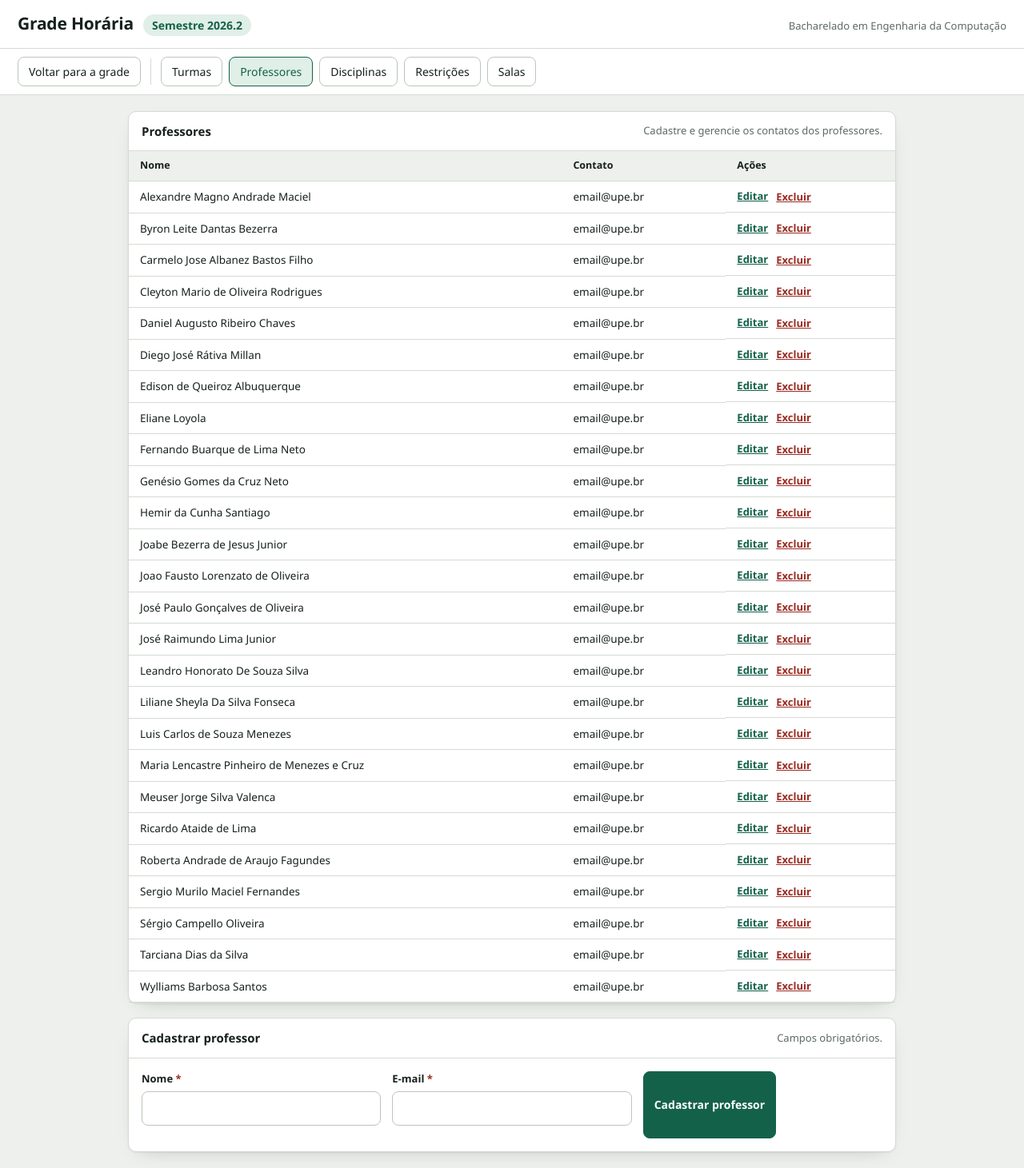
After one commit to Marllon-Kauan/Projeto-Teoria-dos-Grafos, a Flask app: page /professores in a window 1280 px wide. The commit adds this page. Shown: the whole page at 80% size. Run offline with Flask 3, Linux system fonts and the light colour scheme; data comes from the database, SQL or seed files in the repository.

Commit message:
feat: adiciona gerenciamento de professores e disciplinas

```diff
--- a/src/app.py
+++ b/src/app.py
@@ -629,37 +629,143 @@ EMAIL_REGEX = r"^[\w\.-]+@[\w\.-]+\.\w+$"
 def email_valido(email):
     return bool(re.match(EMAIL_REGEX, email or ""))
 
+
+def _render_professores(valores=None):
+    return render_template(
+        "professores.html",
+        semestre=repo.semestre(),
+        professores=repo.professores_detalhados(),
+        valores=valores or {},
+    )
+
+
+def _render_disciplinas(valores=None):
+    return render_template(
+        "disciplinas.html",
+        semestre=repo.semestre(),
+        disciplinas=list(repo.disciplinas().values()),
+        periodos=repo.PERIODOS,
+        valores=valores or {},
+    )
+
+
+def _disciplina_formulario(origem):
+    """Valida e normaliza os campos da tela de disciplinas."""
+    codigo = (origem.get("codigo") or "").strip().upper()
+    nome = (origem.get("nome") or "").strip()
+    periodo_texto = (origem.get("periodo") or "").strip()
+    carga_texto = (origem.get("carga") or "").strip()
+    eletiva = origem.get("eletiva") == "1"
+    valores = {
+        "codigo": codigo, "nome": nome, "periodo": periodo_texto,
+        "carga": carga_texto, "eletiva": "1" if eletiva else "0",
+    }
+    if not codigo or not nome or not carga_texto:
+        return valores, None, "Preencha todos os campos obrigatórios."
+    try:
+        carga = int(carga_texto)
+    except ValueError:
+        return valores, None, "A carga horária deve ser um número inteiro maior que zero."
+    if carga <= 0:
+        return valores, None, "A carga horária deve ser maior que zero."
+    if periodo_texto:
+        if not periodo_texto.isdigit() or int(periodo_texto) not in repo.PERIODOS:
+            return valores, None, "Selecione um período curricular válido."
+        periodo = int(periodo_texto)
+    else:
+        periodo = None
+    if not eletiva and periodo is None:
+        return valores, None, "Disciplinas não eletivas exigem um período curricular específico."
+    return valores, (codigo, nome, periodo, carga, eletiva), None
+
+
+def _valores_disciplina(disciplina):
+    return {
+        "codigo": disciplina["cod"],
+        "nome": disciplina["nome"],
+        "periodo": "" if disciplina["periodo"] is None else str(disciplina["periodo"]),
+        "carga": str(disciplina["carga_horaria"]),
+        "eletiva": "1" if disciplina["eletiva"] else "0",
+    }
+
 #Tela principal de listagem dos professores.
 @app.route("/professores")
 def listar_professores():
-    return render_template(
-        "professores.html",
-        semestre=repo.semestre(),
-        professores=repo.professores_detalhados()
-    )
+    return _render_professores()
 
 
 #Cadastro de novo professor
 @app.route("/professores/novo", methods=["POST"])
 def novo_professor():
-    nome = request.form.get("nome")
-    email = request.form.get("email")
+    nome = (request.form.get("nome") or "").strip()
+    email = (request.form.get("email") or "").strip()
+    valores = {"nome": nome, "email": email}
 
     if not nome or not email:
         flash("Preencha todos os campos obrigatórios.", "erro")
-        return redirect(url_for("listar_professores"))
+        return _render_professores(valores)
 
     if not email_valido(email):
         flash("Informe um e-mail em formato válido (ex: professor@upe.br).", "erro")
-        return redirect(url_for("listar_professores"))
+        return _render_professores(valores)
 
     erro = repo.criar_professor(nome, email)
     if erro:
         flash(erro, "erro")
+        return _render_professores(valores)
     else:
         flash("Professor cadastrado com sucesso.", "ok")
 
     return redirect(url_for("listar_professores"))
+
+
+@app.route("/disciplinas")
+def listar_disciplinas():
+    return _render_disciplinas()
+
+
+@app.route("/disciplinas/nova", methods=["POST"])
+def nova_disciplina():
+    valores, dados, erro = _disciplina_formulario(request.form)
+    if erro:
+        flash(erro, "erro")
+        return _render_disciplinas(valores)
+    erro = repo.criar_disciplina(*dados)
+    if erro:
+        flash(erro, "erro")
+        return _render_disciplinas(valores)
+    flash("Disciplina cadastrada com sucesso.", "ok")
+    return redirect(url_for("listar_disciplinas"))
+
+
+@app.route("/disciplinas/<int:dis_id>/editar", methods=["GET", "POST"])
+def editar_disciplina(dis_id):
+    disciplina = repo.buscar_disciplina(dis_id)
+    if not disciplina:
+        flash("Disciplina não encontrada.", "erro")
+        return redirect(url_for("listar_disciplinas"))
+    if request.method == "POST":
+        valores, dados, erro = _disciplina_formulario(request.form)
+        if erro:
+            flash(erro, "erro")
+            return render_template("editar_disciplina.html", semestre=repo.semestre(), disciplina=disciplina, periodos=repo.PERIODOS, valores=valores)
+        erro = repo.atualizar_disciplina(dis_id, *dados)
+        if erro:
+            flash(erro, "erro")
+            return render_template("editar_disciplina.html", semestre=repo.semestre(), disciplina=disciplina, periodos=repo.PERIODOS, valores=valores)
+        flash("Disciplina atualizada com sucesso.", "ok")
+        return redirect(url_for("listar_disciplinas"))
+    return render_template("editar_disciplina.html", semestre=repo.semestre(), disciplina=disciplina, periodos=repo.PERIODOS, valores=_valores_disciplina(disciplina))
+
+
+@app.route("/disciplinas/<int:dis_id>/excluir", methods=["POST"])
+def excluir_disciplina(dis_id):
+    erro = repo.excluir_disciplina(dis_id)
+    if erro:
+        flash(erro, "erro")
+    else:
+        flash("Disciplina excluída com sucesso.", "ok")
+    return redirect(url_for("listar_disciplinas"))
 
 
 #Edição dos dados do professor
--- /dev/null
+++ b/src/templates/editar_disciplina.html
@@ -0,0 +1,6 @@
+{% extends "base.html" %}
+{% block titulo %}Editar disciplina{% endblock %}
+{% block toolbar %}<nav class="toolbar"><a class="btn" href="{{ url_for('listar_disciplinas') }}">Voltar para disciplinas</a><a class="btn" href="{{ url_for('listar_professores') }}">Professores</a></nav>{% endblock %}
+{% block conteudo %}<div class="pagina"><section class="painel"><div class="painel-head"><h2>Editar disciplina</h2><span class="sub">Atualize código, nome, período, carga horária e modalidade.</span></div><form class="painel-body formulario" method="post">
+<div class="campo"><label for="codigo">Código <span class="obrigatorio">*</span></label><input id="codigo" name="codigo" required value="{{ valores.get('codigo', '') }}"></div><div class="campo"><label for="nome">Nome <span class="obrigatorio">*</span></label><input id="nome" name="nome" required value="{{ valores.get('nome', '') }}"></div><div class="campo"><label for="periodo">Período</label><select id="periodo" name="periodo"><option value="">Sem período específico</option>{% for periodo in periodos %}<option value="{{ periodo }}" {% if valores.get('periodo')|string == periodo|string %}selected{% endif %}>{{ periodo }}º período</option>{% endfor %}</select><small id="periodo-ajuda" class="ajuda"></small></div><div class="campo"><label for="carga">Carga horária <span class="obrigatorio">*</span></label><input id="carga" name="carga" type="number" min="1" step="1" required value="{{ valores.get('carga', '') }}"></div><div class="campo"><label for="eletiva">Eletiva <span class="obrigatorio">*</span></label><select id="eletiva" name="eletiva" required><option value="0" {% if valores.get('eletiva') != '1' %}selected{% endif %}>Não</option><option value="1" {% if valores.get('eletiva') == '1' %}selected{% endif %}>Sim</option></select></div><button class="btn primary" type="submit">Salvar alterações</button><a class="btn" href="{{ url_for('listar_disciplinas') }}">Cancelar</a></form></section></div>{% endblock %}
+{% block scripts %}<script src="{{ url_for('static', filename='js/disciplinas.js') }}"></script>{% endblock %}
--- a/src/templates/editar_turma.html
+++ b/src/templates/editar_turma.html
@@ -6,6 +6,8 @@
   <a class="btn" href="{{ url_for('turmas') }}">Voltar para turmas</a>
   <span class="sep"></span>
   <a class="btn" href="{{ url_for('turmas') }}">Turmas</a>
+  <a class="btn" href="{{ url_for('listar_professores') }}">Professores</a>
+  <a class="btn" href="{{ url_for('listar_disciplinas') }}">Disciplinas</a>
   <a class="btn" href="{{ url_for('restricoes') }}">Restrições</a>
   <a class="btn" href="{{ url_for('salas') }}">Salas</a>
 </nav>
--- a/src/templates/index.html
+++ b/src/templates/index.html
@@ -20,6 +20,8 @@
   {% endif %}
 
   <a class="btn" href="{{ url_for('turmas') }}">Turmas</a>
+  <a class="btn" href="{{ url_for('listar_professores') }}">Professores</a>
+  <a class="btn" href="{{ url_for('listar_disciplinas') }}">Disciplinas</a>
   <a class="btn" href="{{ url_for('restricoes') }}">Restrições</a>
   <a class="btn" href="{{ url_for('salas') }}">Salas</a>
 
--- /dev/null
+++ b/src/templates/professores.html
@@ -0,0 +1,33 @@
+{% extends "base.html" %}
+{% block titulo %}Professores{% endblock %}
+{% block toolbar %}
+<nav class="toolbar">
+  <a class="btn" href="{{ url_for('index') }}">Voltar para a grade</a><span class="sep"></span>
+  <a class="btn" href="{{ url_for('turmas') }}">Turmas</a>
+  <a class="btn ativo" href="{{ url_for('listar_professores') }}">Professores</a>
+  <a class="btn" href="{{ url_for('listar_disciplinas') }}">Disciplinas</a>
+  <a class="btn" href="{{ url_for('restricoes') }}">Restrições</a>
+  <a class="btn" href="{{ url_for('salas') }}">Salas</a>
+</nav>
+{% endblock %}
+{% block conteudo %}
+{% set valores = valores|default({}, true) %}
+<div class="pagina">
+  <section class="painel">
+    <div class="painel-head"><h2>Professores</h2><span class="sub">Cadastre e gerencie os contatos dos professores.</span></div>
+    <div class="rolagem"><table class="catalogo"><thead><tr><th>Nome</th><th>Contato</th><th>Ações</th></tr></thead><tbody>
+      {% for professor in professores %}<tr><td>{{ professor.nome }}</td><td>{{ professor.email }}</td><td class="acoes">
+        <a class="link" href="{{ url_for('editar_professor', pro_id=professor.id) }}">Editar</a>
+        <form method="post" action="{{ url_for('excluir_professor', pro_id=professor.id) }}" onsubmit="return confirm('Excluir o professor {{ professor.nome }}? As restrições e limites do semestre ativo também serão removidos.');"><button class="link perigo" type="submit">Excluir</button></form>
+      </td></tr>{% else %}<tr><td colspan="3" class="vazio"><strong>Nenhum professor cadastrado.</strong></td></tr>{% endfor %}
+    </tbody></table></div>
+  </section>
+  <section class="painel"><div class="painel-head"><h2>Cadastrar professor</h2><span class="sub">Campos obrigatórios.</span></div>
+    <form class="painel-body formulario" method="post" action="{{ url_for('novo_professor') }}">
+      <div class="campo"><label for="nome">Nome <span class="obrigatorio">*</span></label><input id="nome" name="nome" required value="{{ valores.get('nome', '') }}"></div>
+      <div class="campo"><label for="email">E-mail <span class="obrigatorio">*</span></label><input id="email" name="email" type="email" required value="{{ valores.get('email', '') }}"></div>
+      <button class="btn primary" type="submit">Cadastrar professor</button>
+    </form>
+  </section>
+</div>
+{% endblock %}
--- a/src/templates/restricoes.html
+++ b/src/templates/restricoes.html
@@ -6,6 +6,8 @@
   <a class="btn" href="{{ url_for('index') }}">Voltar para a grade</a>
   <span class="sep"></span>
   <a class="btn" href="{{ url_for('turmas') }}">Turmas</a>
+  <a class="btn" href="{{ url_for('listar_professores') }}">Professores</a>
+  <a class="btn" href="{{ url_for('listar_disciplinas') }}">Disciplinas</a>
   <a class="btn ativo" href="{{ url_for('restricoes') }}">Restrições</a>
   <a class="btn" href="{{ url_for('salas') }}">Salas</a>
 </nav>
--- a/src/templates/salas.html
+++ b/src/templates/salas.html
@@ -23,6 +23,8 @@
   <a class="btn" href="{{ url_for('index') }}">Voltar para a grade</a>
   <span class="sep"></span>
   <a class="btn" href="{{ url_for('turmas') }}">Turmas</a>
+  <a class="btn" href="{{ url_for('listar_professores') }}">Professores</a>
+  <a class="btn" href="{{ url_for('listar_disciplinas') }}">Disciplinas</a>
   <a class="btn" href="{{ url_for('restricoes') }}">Restrições</a>
   <a class="btn ativo" href="{{ url_for('salas') }}" aria-current="page">Salas</a>
 </nav>
--- a/src/templates/turmas.html
+++ b/src/templates/turmas.html
@@ -6,6 +6,8 @@
   <a class="btn" href="{{ url_for('index') }}">Voltar para a grade</a>
   <span class="sep"></span>
   <a class="btn ativo" href="{{ url_for('turmas') }}">Turmas</a>
+  <a class="btn" href="{{ url_for('listar_professores') }}">Professores</a>
+  <a class="btn" href="{{ url_for('listar_disciplinas') }}">Disciplinas</a>
   <a class="btn" href="{{ url_for('restricoes') }}">Restrições</a>
   <a class="btn" href="{{ url_for('salas') }}">Salas</a>
 </nav>
```
Also changed, not shown: src/static/js/disciplinas.js (added, +18 -0 lines), src/templates/disciplinas.html (added, +10 -0 lines), src/templates/editar_professor.html (added, +9 -0 lines), tests/test_entity_management_templates.py (added, +44 -0 lines).
